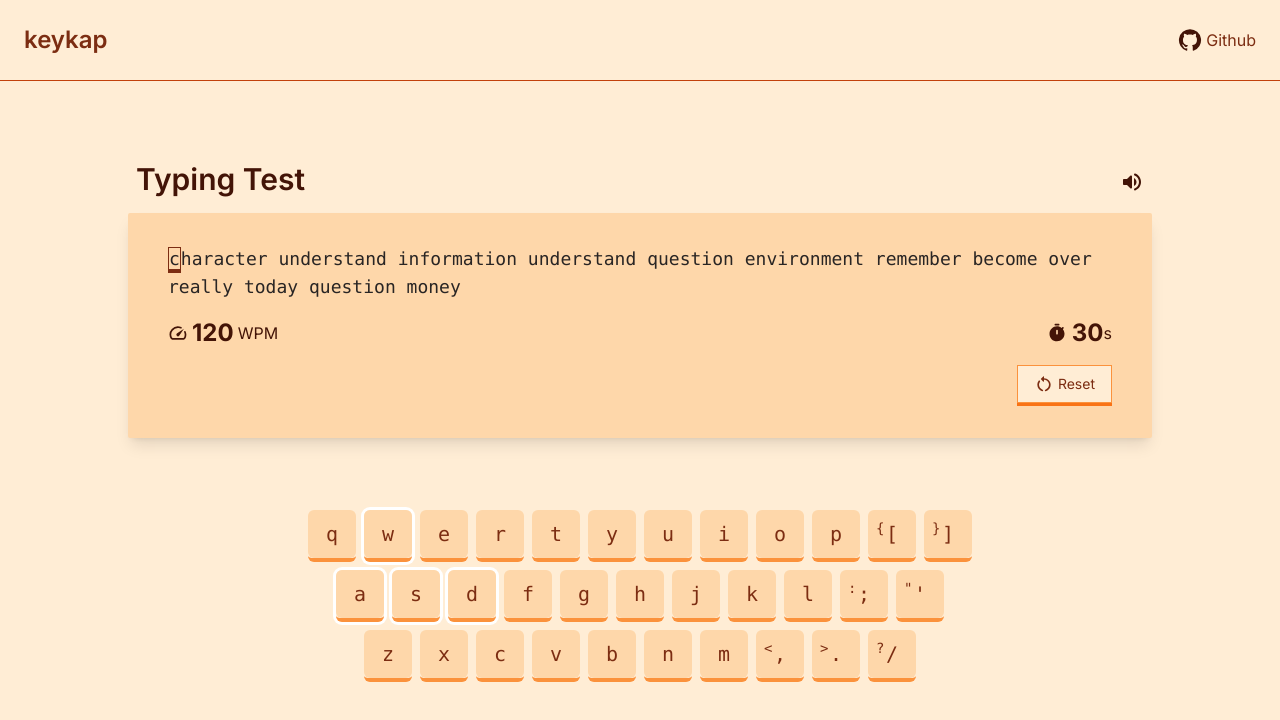
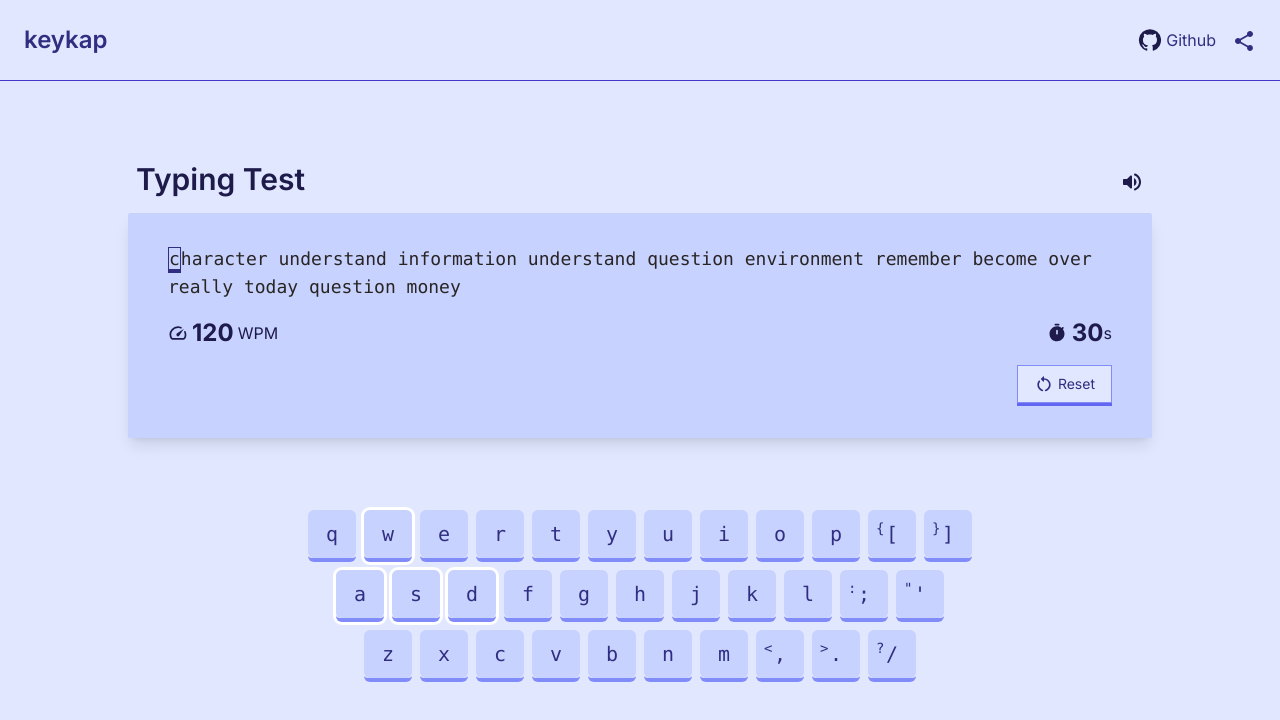
Before and after one commit to mind0bender/keykap, a Next.js app: page / in a window 1280 px wide. Shown: the top 720 px of the page. Built offline with nearby package versions, Linux system fonts and the light colour scheme.

Commit message:
{ "C": ["primary color", "share btn"] }

```diff
--- a/app/components/letter.tsx
+++ b/app/components/letter.tsx
@@ -17,7 +17,7 @@ function Letter({
 }: LettersProps): JSX.Element {
   return (
     <span
-      className={`${active && "border border-b-4 border-orange-900"} ${
+      className={`${active && "border border-b-4 border-primary-900"} ${
         passed && "text-stone-500"
       } ${
         !correct && "underline text-red-500"
--- a/app/components/navbar.tsx
+++ b/app/components/navbar.tsx
@@ -1,19 +1,34 @@
-import { GitHub } from "@mui/icons-material";
+import { GitHub, ShareRounded } from "@mui/icons-material";
 import Link from "next/link";
 
 function Navbar(): JSX.Element {
   return (
     <nav
-      className={`w-full p-6 flex justify-between items-center border-b border-b-orange-700`}>
-      <span className={`text-2xl font-semibold`}>keykap</span>
+      className={`w-full p-6 flex justify-between items-center border-b border-b-primary-700`}>
+      <Link href={"/"} className={`text-2xl font-semibold`}>
+        keykap
+      </Link>
+      <div className={`flex justify-between items-center gap-4`}>
         <Link
           title={`view project`}
           className={`flex justify-center items-center text-center gap-1`}
           target={"_blank"}
           href={`https://www.github.com/mind0bender/keykap.git`}>
-        <GitHub className={`text-orange-950`} />
+          <GitHub className={`text-primary-950`} />
           <span>Github</span>
         </Link>
+        <button
+          title={`Share`}
+          onClick={(): void => {
+            navigator.share({
+              title: "keykap",
+              url: "https://keykap.vercel.app/",
+              text: "Can you beat my high score?",
+            });
+          }}>
+          <ShareRounded />
+        </button>
+      </div>
     </nav>
   );
 }
--- a/app/components/virtual_keykap.tsx
+++ b/app/components/virtual_keykap.tsx
@@ -21,10 +21,10 @@ function VirtualKeyKap({
     <div
       className={`${pressed ? "border-b-0 translate-y-1" : "border-b-4"} ${
         gaming && "ring"
-      } relative border-orange-400 ring-white rounded-md duration-300`}>
+      } relative border-primary-400 ring-white rounded-md duration-150`}>
       <kbd
         className={`w-12 flex flex-col justify-center items-center text-xl rounded-md aspect-square ${
-          pressed ? (wrong ? "bg-red-400" : "bg-orange-300") : "bg-orange-200"
+          pressed ? (wrong ? "bg-red-400" : "bg-primary-300") : "bg-primary-200"
         }`}>
         <span className={`absolute text-sm w-full left-2 top-2`}>
           {shifted ? shiftedChildren && children : shiftedChildren}
--- a/app/layout.tsx
+++ b/app/layout.tsx
@@ -17,7 +17,7 @@ export default function RootLayout({
 }>) {
   return (
     <html lang="en">
-      <body className={`${inter.className} bg-orange-100 text-orange-900`}>
+      <body className={`${inter.className} bg-primary-100 text-primary-900`}>
         {children}
       </body>
     </html>
--- a/app/page.tsx
+++ b/app/page.tsx
@@ -37,9 +37,28 @@ export default function Home(): JSX.Element {
 
   const [isMuted, setIsMuted] = useState<boolean>(false);
 
-  const [timer, setTimer] = useState<number>(0);
+  const timerMaxValue: MutableRefObject<number> = useRef<number>(30);
+  const [timer, setTimer] = useState<number>(timerMaxValue.current);
   const timerIntervalRef: MutableRefObject<NodeJS.Timeout | null> =
     useRef<NodeJS.Timeout | null>(null);
+
+  const stopTimer: () => void = useCallback((): void => {
+    timerIntervalRef.current && clearInterval(timerIntervalRef.current);
+  }, []);
+  const startTimer: () => void = useCallback((): void => {
+    const startedAt: Date = new Date();
+    const shouldEndAt: Date = new Date(startedAt);
+    shouldEndAt.setSeconds(startedAt.getSeconds() + timerMaxValue.current);
+    timerIntervalRef.current = setInterval((): void => {
+      const now: Date = new Date();
+      const newTimeVal: number = now.getSeconds() - shouldEndAt.getSeconds();
+      if (!newTimeVal) {
+        now.getSeconds() - shouldEndAt.getSeconds();
+        stopTimer();
+      }
+      setTimer(newTimeVal);
+    }, 1000);
+  }, [stopTimer]);
 
   const DEFAULT_MIN_WORD_COUNT: number = 12;
   const DEFAULT_MAX_WORD_COUNT: number = 18;
@@ -58,9 +77,11 @@ export default function Home(): JSX.Element {
     return randomWords.join(" ");
   }
   const reset: () => void = useCallback((): void => {
+    stopTimer();
+    setTimer(timerMaxValue.current);
     setTyped("");
     setSupposed(getRandomSentence());
-  }, []);
+  }, [stopTimer]);
 
   const area: RefObject<HTMLTextAreaElement> =
     useRef<HTMLTextAreaElement>(null);
@@ -93,7 +114,8 @@ export default function Home(): JSX.Element {
       // const caps:boolean = e.getModifierState && e.getModifierState("CapsLock");
       // console.log(caps);
       setKeysPressed((pKP: string[]): string[] => [...pKP, e.key]);
-      tapAudio.current!.currentTime = 0;
+      if (tapAudio.current!.readyState > tapAudio.current!.HAVE_CURRENT_DATA)
+        tapAudio.current!.currentTime = 0;
       tapAudio.current!.play();
       switch (e.key) {
         case "Tab":
@@ -127,7 +149,7 @@ export default function Home(): JSX.Element {
       <div className={`w-full flex justify-center items-center`}>
         <div className="flex w-full max-w-4xl lg:max-w-6xl flex-col items-center justify-center p-16">
           <div
-            className={`text-3xl flex items-center justify-between py-4 px-2 w-full font-semibold text-orange-950`}>
+            className={`text-3xl flex items-center justify-between py-4 px-2 w-full font-semibold text-primary-950`}>
             <span>Typing Test</span>
             <button
               onClick={(): void => {
@@ -141,7 +163,7 @@ export default function Home(): JSX.Element {
             </button>
           </div>
           <div
-            className={`flex flex-col justify-center items-center bg-orange-200 rounded-sm shadow-lg px-10 py-8 gap-4 w-full container`}>
+            className={`flex flex-col justify-center items-center bg-primary-200 rounded-sm shadow-lg px-10 py-8 gap-4 w-full container`}>
             <textarea
               onKeyDown={keyDownHandler}
               onKeyUp={keyUpHandler}
@@ -150,6 +172,12 @@ export default function Home(): JSX.Element {
               value={typed}
               onChange={(e: ChangeEvent<HTMLTextAreaElement>): void => {
                 // checking for max-incorrect-word-length-allowed
+                if (!typed && e.target.value) {
+                  startTimer();
+                }
+                if (typed.length === supposed?.length) {
+                  stopTimer();
+                }
                 const newTypedWordList: string[] = e.target.value.split(" ");
                 const lastWord: string =
                   newTypedWordList[newTypedWordList.length - 1];
@@ -182,7 +210,7 @@ export default function Home(): JSX.Element {
                   );
                 })}
             </code>
-            <div className={`flex justify-between w-full text-orange-950`}>
+            <div className={`flex justify-between w-full text-primary-950`}>
               <div className={`flex justify-center items-center gap-1`}>
                 <SpeedRounded fontSize={"small"} />
                 <span className={`font-bold text-2xl`}>120</span>
@@ -190,7 +218,7 @@ export default function Home(): JSX.Element {
               </div>
               <div className={`flex justify-center items-center`}>
                 <TimerRounded fontSize={"small"} /> &nbsp;
-                <span className={`font-bold text-2xl`}>30</span>
+                <span className={`font-bold text-2xl`}>{timer}</span>
                 <span>s</span>
               </div>
             </div>
@@ -199,13 +227,13 @@ export default function Home(): JSX.Element {
                 className={`active:translate-y-1 flex flex-col justify-center items-center`}>
                 <button
                   onClick={reset}
-                  className={`border-b peer flex justify-center items-center text-center gap-1 px-4 py-2 border border-orange-400 bg-orange-100 text-sm duration-100`}
+                  className={`border-b peer flex justify-center items-center text-center gap-1 px-4 py-2 border border-primary-400 bg-primary-100 text-sm duration-100`}
                   type="reset">
                   <RestartAltRounded fontSize={"small"} />
                   <span>Reset</span>
                 </button>
                 <div
-                  className={`w-full border-orange-500 peer-active:border-transparent border-t-[3px] duration-100`}
+                  className={`w-full border-primary-500 peer-active:border-transparent border-t-[3px] duration-100`}
                 />
               </div>
             </div>
--- a/tailwind.config.ts
+++ b/tailwind.config.ts
@@ -1,4 +1,5 @@
 import type { Config } from "tailwindcss";
+import colors, { emerald } from "tailwindcss/colors";
 
 const config: Config = {
   content: [
@@ -8,10 +9,8 @@ const config: Config = {
   ],
   theme: {
     extend: {
-      backgroundImage: {
-        "gradient-radial": "radial-gradient(var(--tw-gradient-stops))",
-        "gradient-conic":
-          "conic-gradient(from 180deg at 50% 50%, var(--tw-gradient-stops))",
+      colors: {
+        primary: colors.indigo,
       },
     },
   },
```
Lines whose indentation alone changed are shown as unchanged.
